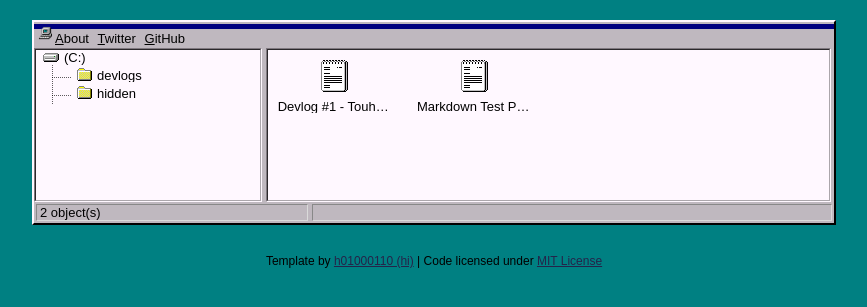
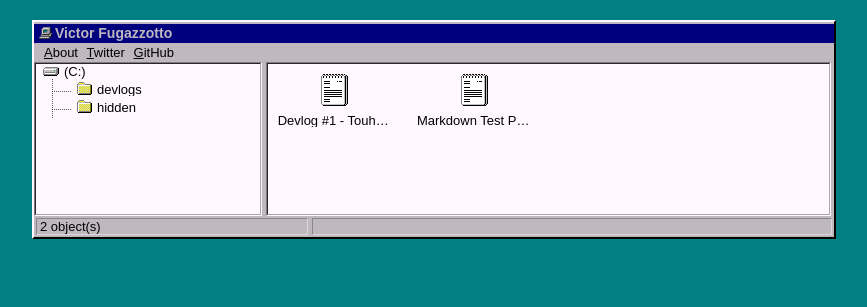
Before and after one commit to vic485/old-website, a Jekyll site: the page built from index.html, in a window 1280 px wide. Shown: the top 307 px of the page, without its empty margins (206-1073 px from the left). Built offline with Jekyll 4.4.1, drawn with Linux system fonts in a browser that asks for light colours.

Commit message:
Fixing an issue with the "top bar"
also anime 404

```diff
--- a/404.html
+++ b/404.html
@@ -5,3 +5,4 @@
 ---
 
 <p>Sorry this page does not exist... :(</p>
+<img src="/images/404.png" width="400">
--- a/_config.yml
+++ b/_config.yml
@@ -15,6 +15,7 @@
 # in the templates via {{ site.myvariable }}.
 title: vic485's Portfolio
 email: victorfuga@gmail.com
+name: Victor Fugazzotto
 description: >- # this means to ignore newlines until "baseurl:"
   Personal portfolio for Victor Fugazzotto, under the online
   pseudonym of vic485.
@@ -32,11 +33,5 @@
 # Exclude from processing.
 # The following items will not be processed, by default. Create a custom list
 # to override the default setting.
-# exclude:
-#   - Gemfile
-#   - Gemfile.lock
-#   - node_modules
-#   - vendor/bundle/
-#   - vendor/cache/
-#   - vendor/gems/
-#   - vendor/ruby/
+include: [".htaccess"]
+exclude: ["README.md", "LICENSE"]
--- a/_layouts/default.html
+++ b/_layouts/default.html
@@ -91,8 +91,5 @@
     {% endif %}
 	<script src="/assets/js/001.js"></script>
 	<script src="/assets/js/002.js"></script>
-	<div class="footer">
-		<p>Template by <a href="http://github.com/h01000110" target="_blank">h01000110 (hi)</a> | Code licensed under <a href="https://github.com/h01000110/h01000110.github.io/blob/master/LICENSE" target="_blank">MIT License</a></p>
-	</div>
 </body>
 </html>
```
Also changed, not shown: Gemfile.lock, images/404.png (added).
